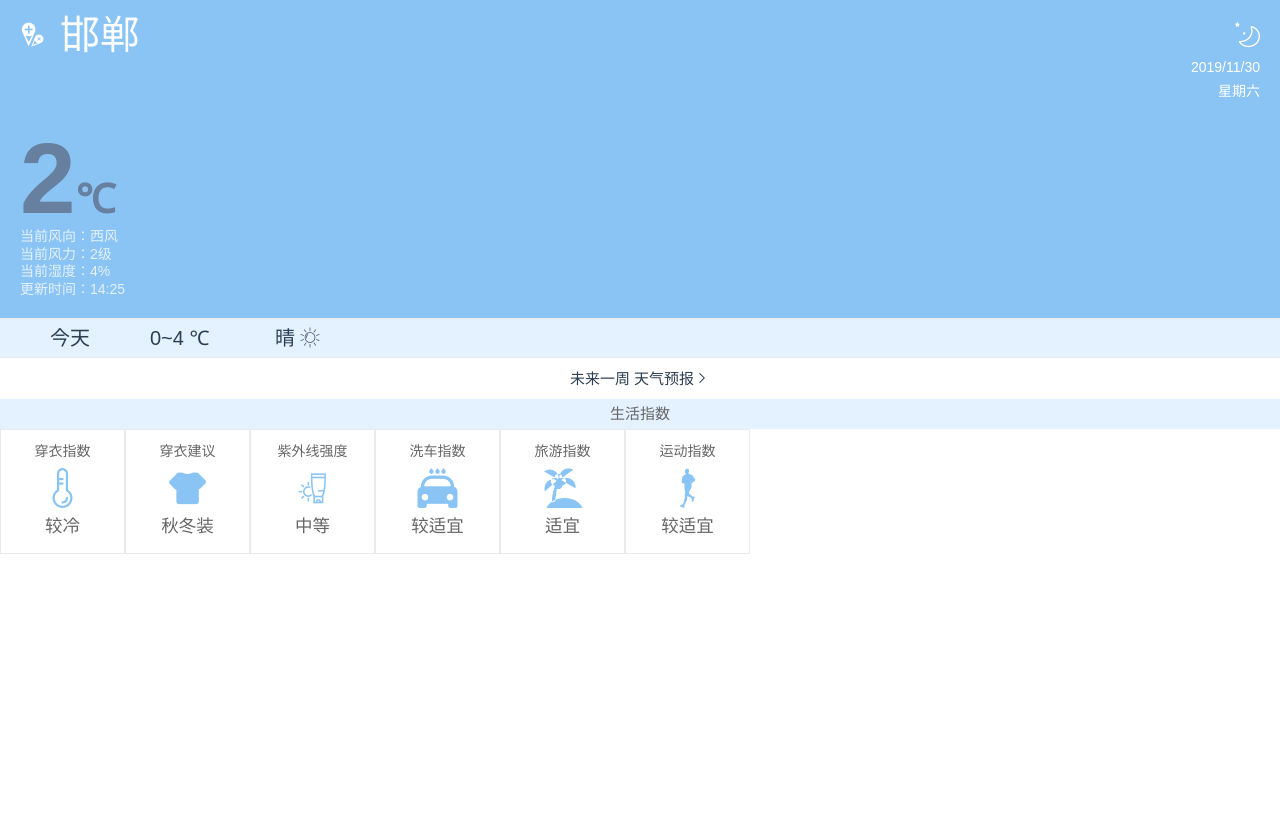
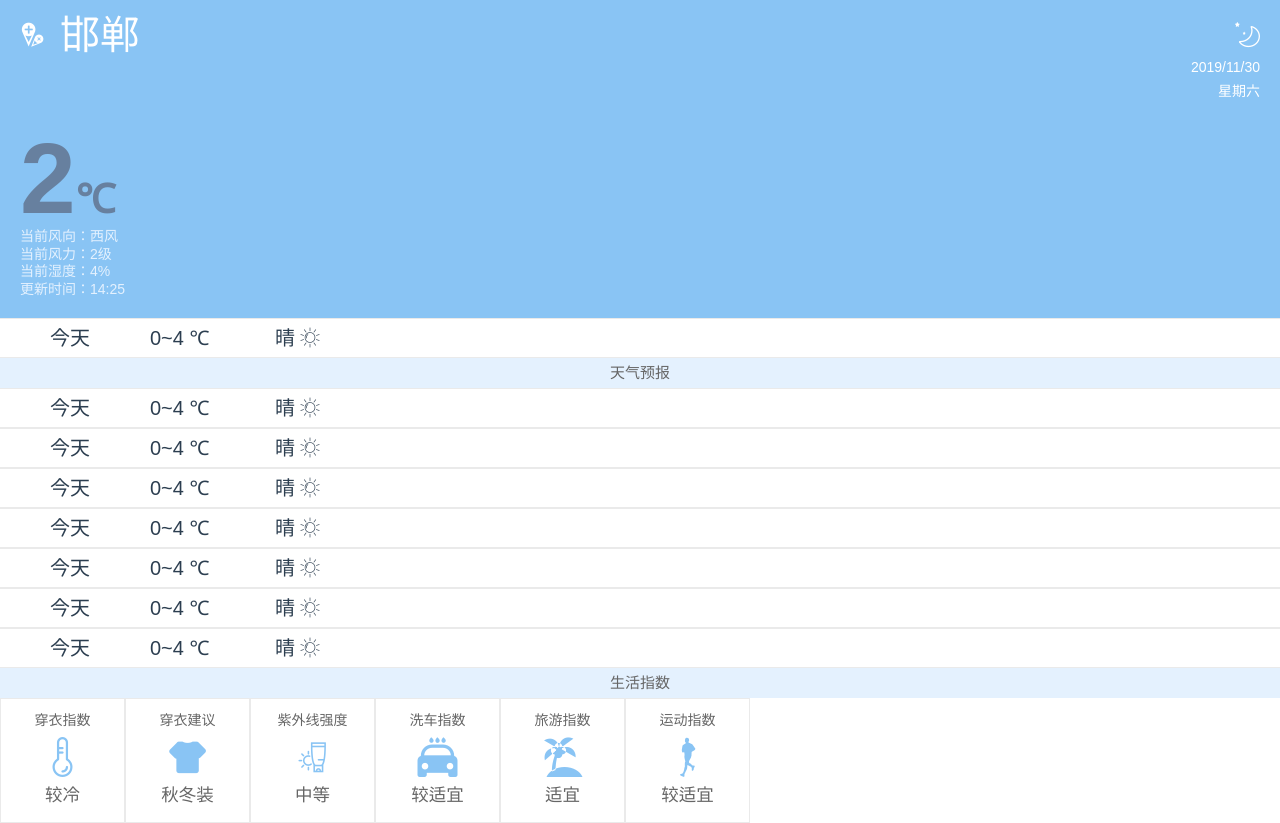
Before and after one commit to dongdongyeah/vue-weather, a Vue app: page / in a window 1280 px wide. Before the commit the page ends 800 px from the top, so only its background shows below. Built offline with nearby package versions, Linux system fonts and the light colour scheme.

Commit message:
home finish

```diff
--- a/src/pages/Home/Home.vue
+++ b/src/pages/Home/Home.vue
@@ -3,6 +3,7 @@
     <home-header></home-header>
     <real-time></real-time>
     <today></today>
+    <forecast></forecast>
     <living-index></living-index>
   </div>
 </template>
@@ -11,6 +12,7 @@
 import HomeHeader from '@/pages/Home/components/Header'
 import RealTime from '@/pages/Home/components/RealTime'
 import Today from '@/pages/Home/components/Today'
+import Forecast from '@/pages/Home/components/Forecast'
 import LivingIndex from '@/pages/Home/components/LivingIndex'
 export default {
   name: 'Home',
@@ -18,6 +20,7 @@ export default {
     HomeHeader,
     RealTime,
     Today,
+    Forecast,
     LivingIndex
   }
 }
--- /dev/null
+++ b/src/pages/Home/components/Forecast.vue
@@ -0,0 +1,77 @@
+<template>
+  <div>
+    <div class='header'>天气预报</div>
+    <div class='today border-topbottom'>
+      <div class='date'>今天</div>
+      <div class='temp'>0~4 ℃</div>
+      <div class='weather'>晴<span class='iconfont'>&#xe642;</span></div>
+    </div>
+    <div class='today border-topbottom'>
+      <div class='date'>今天</div>
+      <div class='temp'>0~4 ℃</div>
+      <div class='weather'>晴<span class='iconfont'>&#xe642;</span></div>
+    </div>
+    <div class='today border-topbottom'>
+      <div class='date'>今天</div>
+      <div class='temp'>0~4 ℃</div>
+      <div class='weather'>晴<span class='iconfont'>&#xe642;</span></div>
+    </div>
+    <div class='today border-topbottom'>
+      <div class='date'>今天</div>
+      <div class='temp'>0~4 ℃</div>
+      <div class='weather'>晴<span class='iconfont'>&#xe642;</span></div>
+    </div>
+    <div class='today border-topbottom'>
+      <div class='date'>今天</div>
+      <div class='temp'>0~4 ℃</div>
+      <div class='weather'>晴<span class='iconfont'>&#xe642;</span></div>
+    </div>
+    <div class='today border-topbottom'>
+      <div class='date'>今天</div>
+      <div class='temp'>0~4 ℃</div>
+      <div class='weather'>晴<span class='iconfont'>&#xe642;</span></div>
+    </div>
+    <div class='today border-topbottom'>
+      <div class='date'>今天</div>
+      <div class='temp'>0~4 ℃</div>
+      <div class='weather'>晴<span class='iconfont'>&#xe642;</span></div>
+    </div>
+  </div>
+</template>
+
+<script>
+export default {
+  name: 'Forecast'
+}
+</script>
+
+<style lang='stylus' scoped>
+.header
+  height: .6rem
+  line-height: .6rem
+  font-size: .3rem
+  text-align: center
+  background: rgb(228, 241, 254)
+  color: #666
+.today
+  display: flex
+  padding: .2rem 1rem
+  font-size: .4rem
+  line-height: .4rem
+  background: rgb(228, 241, 254)
+  color: rgb(44, 62, 80)
+  background: #fff
+  .date
+    width: 2rem
+  .temp
+    width: 2.5rem
+  .weather
+    .iconfont
+      margin-left: .1rem
+      font-size: .4rem
+.forecast
+  text-align: center
+  padding: .2rem 0
+  line-height: .4rem
+  font-size: .3rem
+</style>
--- a/src/pages/Home/components/Today.vue
+++ b/src/pages/Home/components/Today.vue
@@ -1,11 +1,8 @@
 <template>
-  <div class='wrap'>
   <div class='today border-topbottom'>
     <div class='date'>今天</div>
     <div class='temp'>0~4 ℃</div>
     <div class='weather'>晴<span class='iconfont'>&#xe642;</span></div>
-    </div>
-    <div class='forecast'>未来一周 天气预报<span class='iconfont'>&#xe81d;</span></div>
   </div>
 </template>
 
@@ -16,15 +13,14 @@ export default {
 </script>
 
 <style lang='stylus' scoped>
-.wrap
-  color: rgb(44, 62, 80)
-  background: #fff
 .today
   display: flex
   padding: .2rem 1rem
   font-size: .4rem
   line-height: .4rem
   background: rgb(228, 241, 254)
+  color: rgb(44, 62, 80)
+  background: #fff
   .date
     width: 2rem
   .temp
```
Lines whose indentation alone changed are shown as unchanged.
